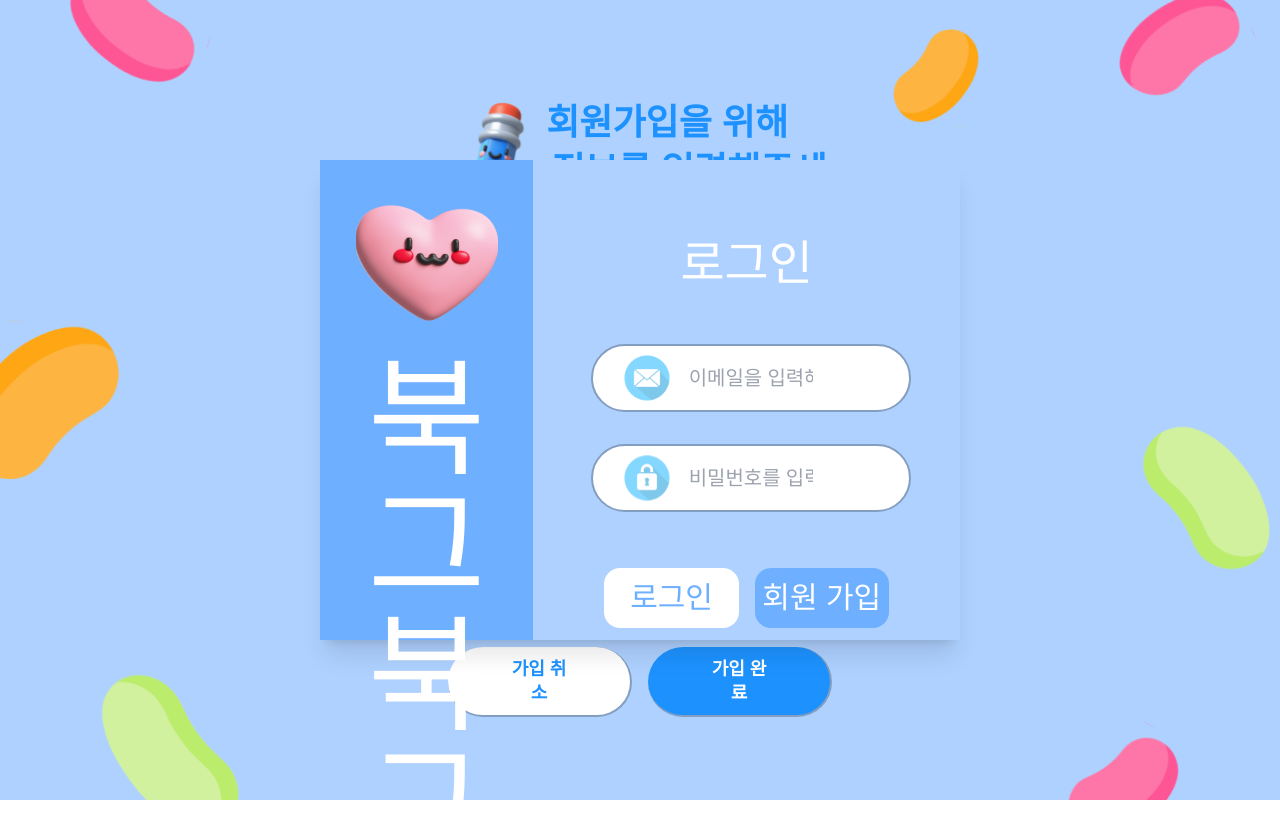
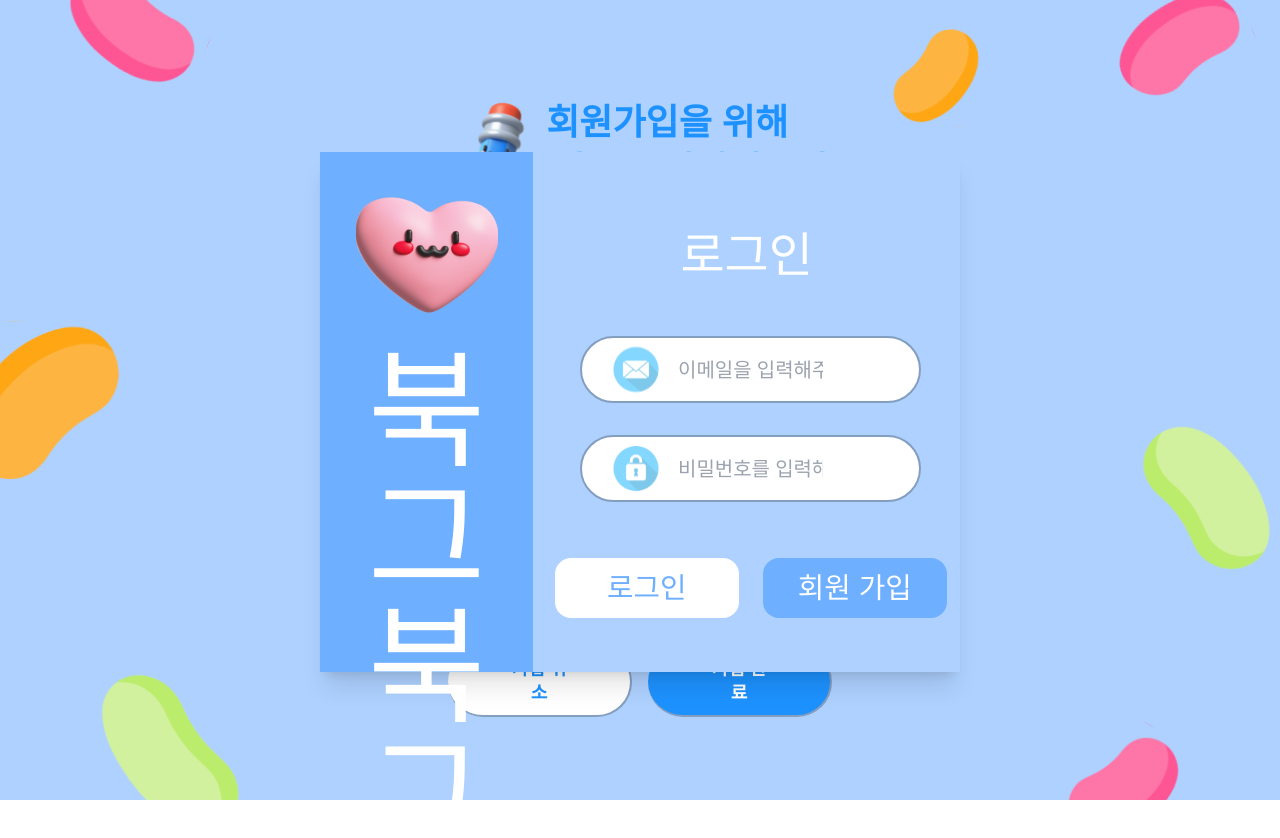
Before and after one commit to 2023-Winter-Bootcamp-Team-I/frontend, a React app: page /signup in a window 1280 px wide. Shown: the top 838 px of the page. Before the commit the page ends 800 px from the top, so only its background shows below. Built offline with nearby package versions, Linux system fonts and the light colour scheme; the HTML template or start-up script is replaced by a standard one; a web font is replaced by a local one.

Commit message:
feat: 로그인 모달 CSS 수정

```diff
--- a/src/components/LogInModal.tsx
+++ b/src/components/LogInModal.tsx
@@ -1,29 +1,26 @@
-import React from 'react';
 import heartImg from '@/assets/images/heart.svg';
 import letterImg from '@/assets/images/letter.svg';
 import lockImg from '@/assets/images/lock.svg';
 
 function LogInModal() {
   return (
-    <div className="relative z-10" aria-labelledby="modal-title" role="dialog" aria-modal="true">
-      <div className="fixed inset-0 z-10 w-screen">
-        <div className="flex min-h-screen justify-center p-4 text-center sm:items-center sm:p-0">
+    <div className=" z-10 absolute top-[15%] w-screen h-screen">
+      <div className="flex justify-center text-center sm:items-center sm:p-0">
         {/* Modal code starts from the below line */}
         <div className="relative rounded-lg shadow-xl transition-all my-8 w-1/2">
-            <div className="flex flex-row h-[60vh]">
+          <div className="flex flex-row h-[65vh]">
             <div className="flex flex-col bg-loginBlue basis-1/3">
               <div className="flex basis-2/3 justify-center">
                 <img className="mx-auto min-h-full w-2/3" src={heartImg} alt="heart_character" />
               </div>
-                <div className="flex basis-1/3 font-dongle text-white text-9xl justify-center align-bottom">
-                  북그북그
-                </div>
+              <div className="flex basis-1/3 font-dongle text-white text-9xl justify-center align-bottom">북그북그</div>
             </div>
             <div className="flex flex-col bg-mainColor basis-2/3 h-full">
               <div className="flex text-white font-jua text-5xl justify-center mt-20 mb-[7vh]">로그인</div>
+              <div className="flex flex-col justify-center">
                 <div className="flex justify-center">
                   <img
-                    className="flex mx-auto min-h-full w-12 opacity-50 -mr-20 ml-10 w-10"
+                    className="flex mx-auto min-h-full w-12 opacity-50 -mr-20 ml-10"
                     src={letterImg}
                     alt="letter_image"
                   />
@@ -33,12 +30,12 @@ function LogInModal() {
                     type="email"
                     placeholder="이메일을 입력해주세요"
                     required
-                    className="block w-3/4 text-xl rounded-full px-24 py-[18px] border-2 border-shadowGray"
+                    className="block w-[80%] h-[4.2rem] text-xl rounded-full px-24 py-[18px] border-2 border-shadowGray"
                   />
                 </div>
                 <div className="flex mt-8 mb-[7vh] justify-center">
                   <img
-                    className="flex mx-auto min-h-full w-12 opacity-50 -mr-20 ml-10 w-10"
+                    className="flex mx-auto min-h-full w-12 opacity-50 -mr-20 ml-10"
                     src={lockImg}
                     alt="lock_image"
                   />
@@ -48,18 +45,16 @@ function LogInModal() {
                     type="password"
                     placeholder="비밀번호를 입력해주세요"
                     required
-                    className="block w-3/4 text-xl rounded-full px-24 py-[18px] border-2 border-shadowGray"
+                    className="block w-[80%] h-[4.2rem] text-xl rounded-full px-24 py-[18px] border-2 border-shadowGray"
                   />
                 </div>
-                <div className="flex justify-center">
-                  <div className="flex flex-row w-2/3">
-                    <button className="flex basis-1/2 justify-center align-middle font-jua rounded-2xl bg-white py-4 text-3xl leading-7 text-loginBlue mr-2">
+                <div className="flex flex-row gap-2 ml-2 justify-center">
+                  <button className=" w-[11.5rem] text-[1.8rem] font-jua rounded-2xl bg-white py-4 text-3xl leading-7 text-loginBlue mr-2">
                     로그인
                   </button>
-                    <button className="flex basis-1/2 justify-center align-middle font-jua rounded-2xl bg-loginBlue py-4 text-3xl leading-7 text-white ml-2">
+                  <button className=" w-[11.5rem] text-[1.8rem] font-jua rounded-2xl bg-loginBlue py-4 text-3xl leading-7 text-white ml-2">
                     회원 가입
                   </button>
-                  </div>
                 </div>
               </div>
             </div>
--- a/src/pages/SignUp.tsx
+++ b/src/pages/SignUp.tsx
@@ -1,4 +1,3 @@
-import React from 'react';
 import pencilImg from '@/assets/images/pencil.svg';
 import LogInModal from '@/components/LogInModal';
 
```
Lines whose indentation alone changed are shown as unchanged.
